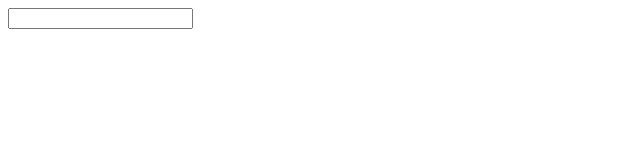
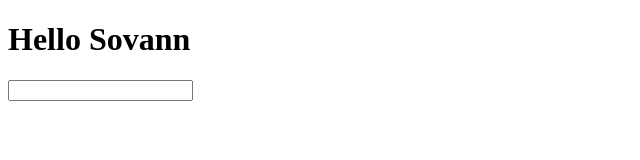
Before and after one commit to choubsovann/me, a plain HTML site: page index.html in a window 1280 px wide. Shown: the whole page, without its empty margins (0-640 px from the left). Drawn offline with nearby package versions, Linux system fonts and the light colour scheme.

Commit message:
Update index.html

```diff
--- a/index.html
+++ b/index.html
@@ -38,6 +38,7 @@
 </head>
 
 <body>
+    <h1>Hello Sovann</h1>
     <div>
         <input type="text" name="LatLong" id="LatLong">
     </div>
```
